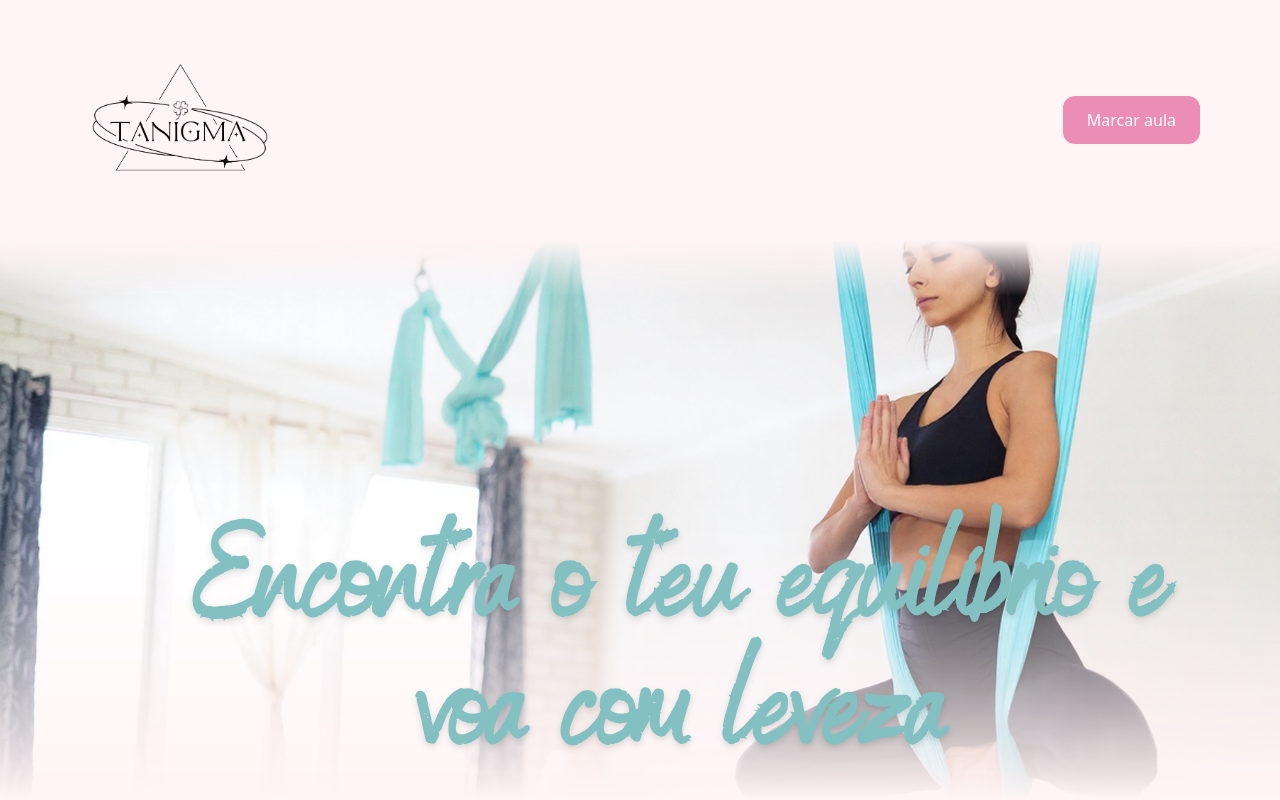
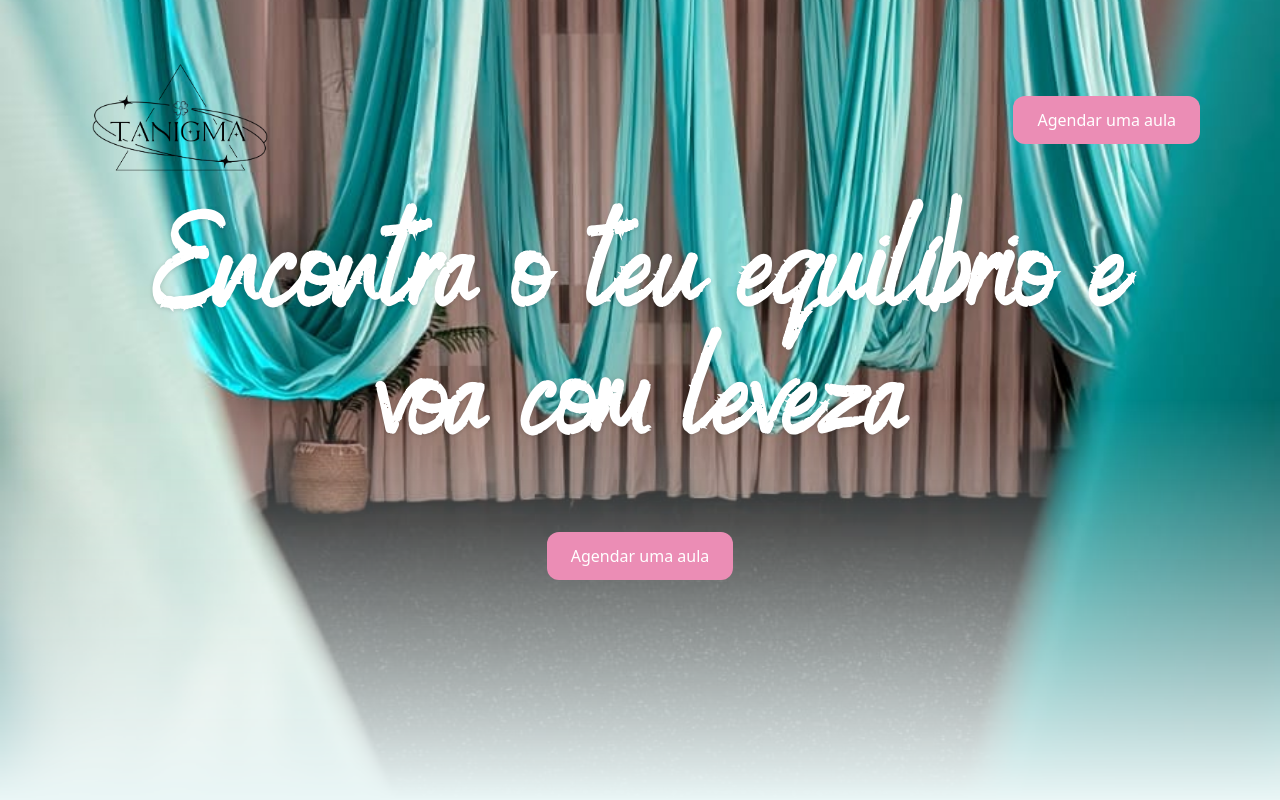
Before and after one commit to ReklyOrg/tanigma, a React (Vite) app: page / in a window 1280 px wide. Shown: the top 800 px of the page. Built offline with nearby package versions, Linux system fonts and the light colour scheme; a web font is replaced by a local one.

Commit message:
feat(content): hero
add hero section

```diff
--- a/src/App.tsx
+++ b/src/App.tsx
@@ -1,18 +1,21 @@
-import { Footer } from '@/components/footer';
+import Footer from '@/components/footer';
 import Header from '@/components/header';
-import { HeroSection } from '@/components/hero-section';
+import HeroSectionVariant from '@/components/hero-section-variant';
+
+// import HeroSection from '@/components/hero-section';
 
 const App = () => (
   <section className=''>
     {/* <section className='bg-tanigma-blush'> */}
     <Header />
 
-    <HeroSection />
+    {/* <HeroSection /> */}
+    <HeroSectionVariant />
 
-    <div className='h-100 bg-tanigma-bg-page'>Descrição sobre o estúdio</div>
-    <div className='h-100 bg-tanigma-bg-section'>Aulas e/ou atividades</div>
-    <div className='h-100 bg-white'>Horários (Pode ser na descrição das atividades se for fixo)</div>
-    <div className='h-100 bg-tanigma-bg-soft'>Equipa???</div>
+    <div className='h-100 bg-tanigma-bg-soft'>Descrição sobre o estúdio</div>
+    <div className='h-100 bg-white'>Aulas e/ou atividades</div>
+    <div className='h-100 bg-tanigma-bg-page'>Horários (Pode ser na descrição das atividades se for fixo)</div>
+    <div className='h-100 bg-tanigma-bg-section'>Equipa???</div>
 
     <Footer />
   </section>
--- a/src/components/footer.tsx
+++ b/src/components/footer.tsx
@@ -1,5 +1,7 @@
-export const Footer = () => (
+const Footer = () => (
   <div className='bg-tanigma-mauve min-h-60'>
     <h2 className='text-tanigma-text-inverse font-bold text-xl'>Rodapé</h2>
   </div>
 );
+
+export default Footer;
--- a/src/components/header.tsx
+++ b/src/components/header.tsx
@@ -1,20 +1,17 @@
 import logo from '@/assets/black-logo.png';
-import TanigmaButton from '@/ui/tanigma-button';
+import ScheduleClassButton from '@/components/schedule-class-button';
 
 const Header = () => (
-  <div className='z-50 px-20 py-5'>
-    <div className='w-full flex flex-col lg:flex-row justify-between items-center gap-5 '>
+  <div className='sticky px-20 py-5 z-50'>
+    <div className='w-full flex flex-col lg:flex-row justify-between items-center gap-5'>
       <img
         alt='Logo'
-        className='w-50'
+        className='w-32 lg:w-50'
         src={logo}
       />
 
       <div className='hidden lg:flex'>
-        <TanigmaButton
-          label='Marcar aula'
-          variant='accent'
-        />
+        <ScheduleClassButton />
       </div>
     </div>
   </div>
--- /dev/null
+++ b/src/components/hero-section-variant.tsx
@@ -0,0 +1,25 @@
+import aerialYoga from '@/assets/close-fabrics.jpeg';
+import ScheduleClassButton from '@/components/schedule-class-button';
+
+const HeroSectionVariant = () => (
+  <div className='h-[calc(100vh-168px)] lg:h-[calc(100vh-240px)] w-full'>
+    <div
+      className='absolute inset-0 bg-no-repeat bg-cover overflow-hidden bg-center z-0 mask-b-from-50% mask-b-to-100%  max-lg:mask-t-from-70% max-lg:mask-t-to-100%'
+      style={{
+        backgroundImage: `url(${aerialYoga})`,
+      }}
+    />
+
+    <div className='absolute top-6/10 lg:top-1/2 left-1/2 -translate-1/2'>
+      <div className='flex flex-col gap-14 items-center'>
+        <h1 className='w-screen m-0 lg:max-w-5xl font-tanigma-variation font-bold text-5xl md:text-7xl lg:text-9xl text-tanigma-bg-card text-center drop-shadow-sm'>
+          Encontra o teu equilíbrio e voa com leveza
+        </h1>
+
+        <ScheduleClassButton />
+      </div>
+    </div>
+  </div>
+);
+
+export default HeroSectionVariant;
--- a/src/components/hero-section.tsx
+++ b/src/components/hero-section.tsx
@@ -1,8 +1,8 @@
 import aerialYogaMobile from '@/assets/aerial-yoga-mobile.png';
 import aerialYoga from '@/assets/aerial-yoga.png';
-import TanigmaButton from '@/ui/tanigma-button';
+import ScheduleClassButton from '@/components/schedule-class-button';
 
-export const HeroSection = () => (
+const HeroSection = () => (
   <div
     // 100vh - header height
     className='h-[calc(100vh-240px)] max-lg:min-h-250 w-full'
@@ -30,12 +30,11 @@ export const HeroSection = () => (
             Encontra o teu equilíbrio e voa com leveza
           </h1>
 
-          <TanigmaButton
-            label='Marcar aula'
-            variant='accent'
-          />
+          <ScheduleClassButton />
         </div>
       </div>
     </div>
   </div>
 );
+
+export default HeroSection;
--- /dev/null
+++ b/src/components/schedule-class-button.tsx
@@ -0,0 +1,15 @@
+import TanigmaButton from '@/ui/tanigma-button';
+
+interface ScheduleClassButtonProps {
+  className?: Element['className'];
+}
+
+const ScheduleClassButton = ({ className }: ScheduleClassButtonProps) => (
+  <TanigmaButton
+    className={className}
+    label='Agendar uma aula'
+    variant='accent'
+  />
+);
+
+export default ScheduleClassButton;
--- a/src/index.css
+++ b/src/index.css
@@ -100,6 +100,6 @@
 
 html,
 body {
-  background: var(--color-tanigma-bg-page);
+  background: var(--color-tanigma-bg-soft);
   /* background: color-mix(in oklab, var(--color-tanigma-blush), transparent 90%); */
 }
```
Also changed, not shown: src/assets/aerial-yoga-persons-upside-down.jpeg (added), src/assets/close-fabrics.jpeg (added).
